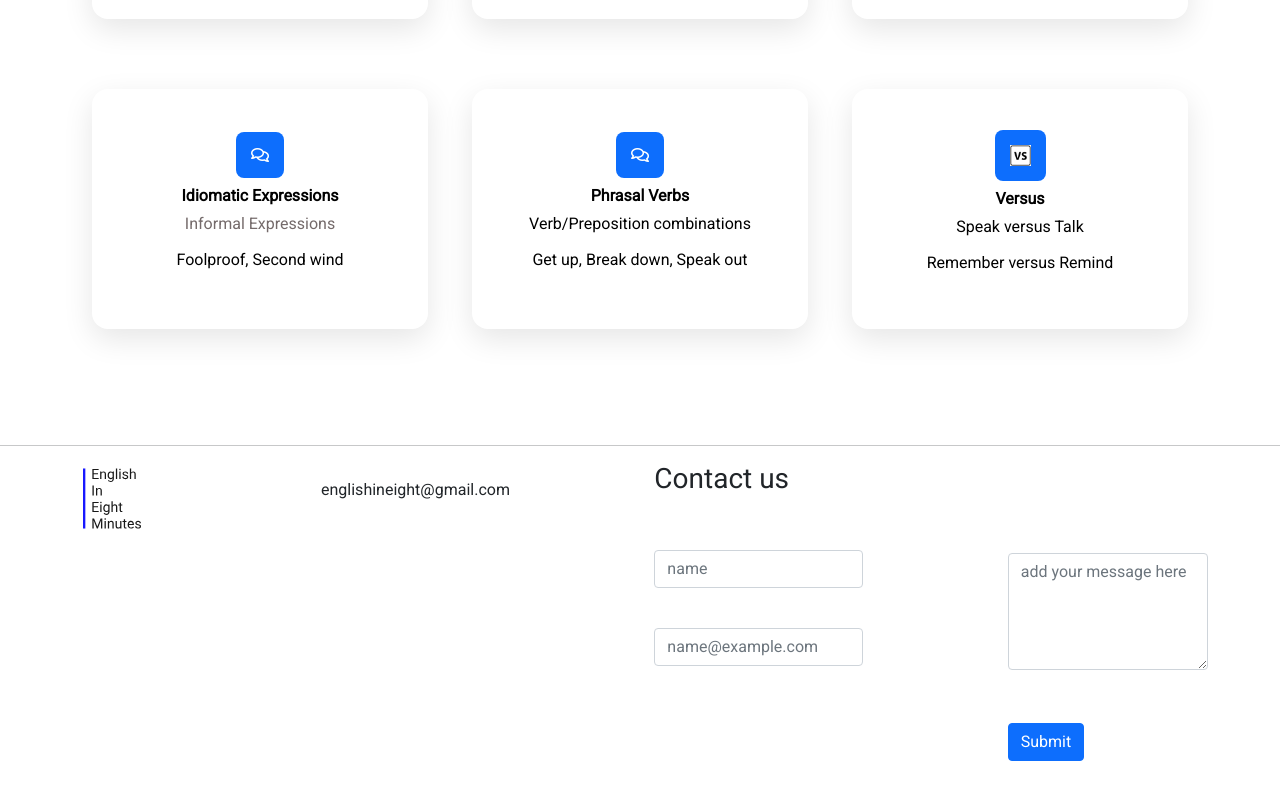
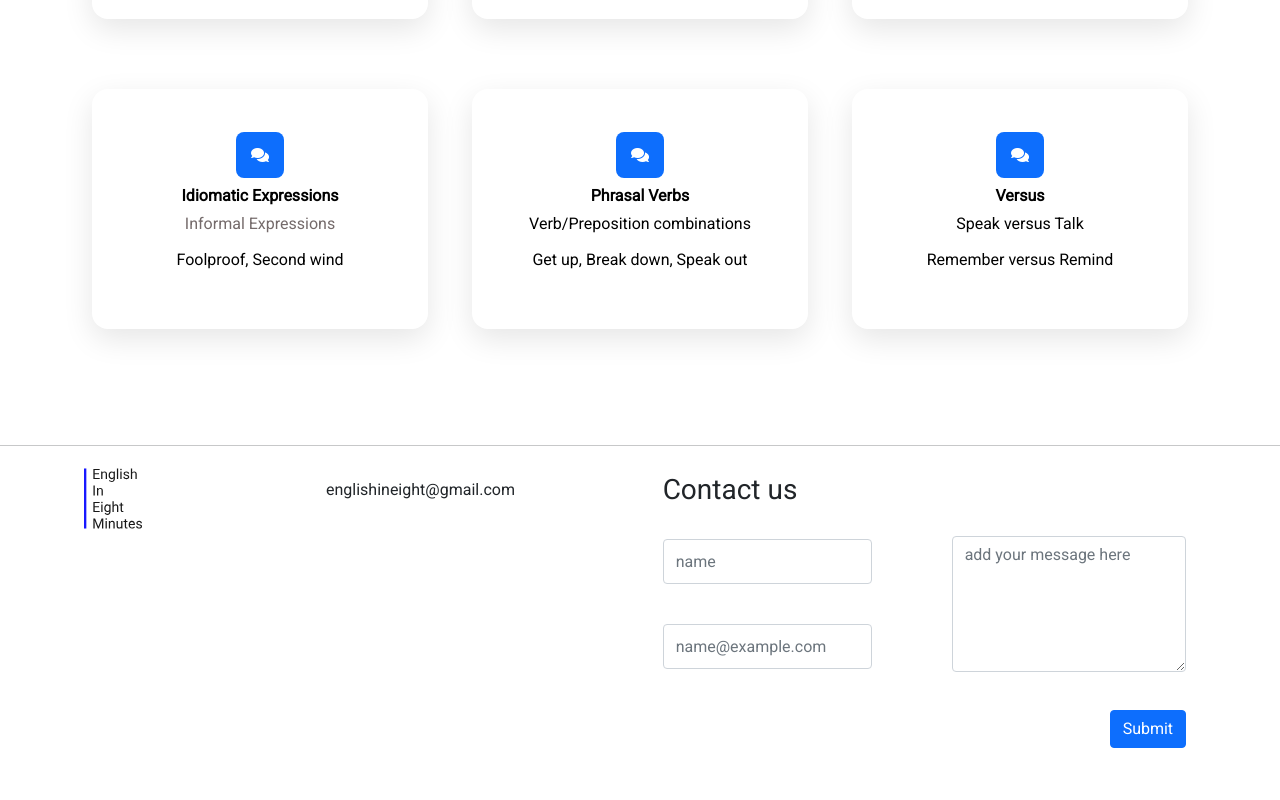
Before and after one commit to ChrisDietrich405/english-in-eight-react-final, a React (Create React App) app: page /home in a window 1280 px wide. Shown: the part 536-1336 px from the top of the page. Before the commit the page ends 1297 px from the top, so only its background shows below. Built offline with nearby package versions, Linux system fonts and the light colour scheme.

Commit message:
improving quiz

```diff
--- a/src/App.js
+++ b/src/App.js
@@ -1,8 +1,4 @@
-//FOOTER
-//footer the last column should be moved to the left a little
-//move email and Contact us down to be centered horizontally with the logo
-//give the inputs some additional height
-//submit move to the right (opposite of where it is right now)
+
 
 //speech bubble icons need to be filled with white
 //replace versus icon with this <span class="material-icons">
--- a/src/components/Footer.js
+++ b/src/components/Footer.js
@@ -1,4 +1,4 @@
-import "../styles/components/footer.scss"
+import "../styles/components/footer.scss";
 
 export default function Footer() {
   return (
@@ -8,26 +8,27 @@ export default function Footer() {
         <div className="logo-email">
           <div className="logo-container">
             <a className="footer-logo" href="#">
-			            	<img style={{width: "130px"}} src="/images/logo.svg" alt="English in Eight Minutes Logo" />
+              <img style={{ width: "130px" }} src="/images/logo.svg" alt="English in Eight Minutes Logo" />
             </a>
           </div>
         </div>
         <div className="contact-info-container">
           <p>englishineight@gmail.com</p>
         </div>
+        <div className="contact-form-text-area-container">
           <div className="contact-form">
             <h3>Contact us</h3>
             <div className="mb-3">
               <label for="exampleFormControlInput1" className="form-label"></label>
-                        <input type="text" className="form-control footer-form-control" id="exampleFormControlInput1" placeholder="name"/>
+              <input type="text" id="footer-input" className="form-control footer-form-control" id="exampleFormControlInput1" placeholder="name" />
             </div>
             <div className="mb-3">
               <label for="exampleFormControlInput1" className="form-label"></label>
-                        <input type="email" className="form-control footer-form-control" id="exampleFormControlInput1" placeholder="name@example.com"/>
+              <input type="email" id="footer-input" className="form-control footer-form-control" id="exampleFormControlInput1" placeholder="name@example.com" />
             </div>
           </div>
           <div>
-                    <div className="mb-3">
+            <div className="mb-3" id="text-area-container">
               <label for="exampleFormControlTextarea1" className="form-label"></label>
               <textarea placeholder="add your message here" className="form-control footer-form-control text-area" id="exampleFormControlTextarea1" rows="3"></textarea>
             </div>
@@ -37,6 +38,6 @@ export default function Footer() {
           </div>
         </div>
       </div>
-
-    )
+    </div>
+  );
 }
--- a/src/pages/Home.js
+++ b/src/pages/Home.js
@@ -1,41 +1,32 @@
-import { Link } from "react-router-dom"
+import { Link } from "react-router-dom";
+import { BiOutline } from "react-icons/bi";
 
 export default function Home() {
   return (
     <div className="home">
-
       <div className="container">
         <hr />
         <h1>
-					Welcome to{" "}
-					<span className="title-span">English in Eight Minutes</span>
+          Welcome to <span className="title-span">English in Eight Minutes</span>
         </h1>
         <p className="title-content">
           {" "}
-					This website offers English lessons you can complete in less
-					than 8 minutes. Pick a topic, study a few minutes, and then
-					do the corresponding exercise. The focus is on English
-					phrasal verbs, grammar, and idiomatic expressions specific
-					to <b> the United States. </b>
+          This website offers English lessons you can complete in less than 8 minutes. Pick a topic, study a few minutes, and then do the corresponding exercise. The focus is on English phrasal verbs, grammar, and idiomatic expressions specific to <b> the United States. </b>
         </p>
       </div>
 
       <div className="container card-container">
-
-
-
         {/* Second Row */}
         <div className="row second-row">
           <div className="col-12 col-md-4 col-sm-12 ">
             <Link to="/noun-categories/noun-definition">
-                        		<div className="noun-examples" >
+              <div className="noun-examples">
                 <i className="fas fa-tree" aria-hidden="true"></i>
                 <p className="content-title-second-row">Nouns</p>
                 <p className="content-definition">people, places and things</p>
                 <p>woman, tree, car</p>
               </div>
             </Link>
-
           </div>
           <div className="col-12 col-md-4 col-sm-6 ">
             <Link to="/present-verb-tenses/verb-definition">
@@ -46,7 +37,6 @@ export default function Home() {
                 <p>run, fight, sing</p>
               </div>
             </Link>
-
           </div>
           <div className="col-12 col-md-4 col-sm-6 ">
             <Link to="/adjective-categories/adjective-definition">
@@ -57,61 +47,41 @@ export default function Home() {
                 <p>smart, strong, funny</p>
               </div>
             </Link>
-
           </div>
-
         </div>
         <div className="row second-row">
           <div className="col-12 col-md-4 col-sm-12">
             <Link to="/noun-categories/noun-definition">
-                        		<div className="noun-examples" >
-								<i className="far fa-comments fa-1.5x" aria-hidden="true"></i>
+              <div className="noun-examples">
+                <i className="fas fa-comments fa-1.5x" aria-hidden="true"></i>
                 <p className="content-title-second-row">Idiomatic Expressions</p>
                 <p className="content-definition">Informal Expressions</p>
                 <p>Foolproof, Second wind</p>
               </div>
             </Link>
-
           </div>
           <div className="col-12 col-md-4 col-sm-6 ">
             <Link to="/present-verb-tenses/verb-definition">
               <div className="verb-examples">
-								{/* <span class="material-icons-outlined">
-chat_bubble
-</span> */}
-							    <i className="far fa-comments comments fa-1.5x" aria-hidden="true"></i>
+                <i className="fas fa-comments comments fa-1.5x" aria-hidden="true"></i>
                 <p className="content-title-second-row">Phrasal Verbs</p>
                 <p>Verb/Preposition combinations</p>
                 <p>Get up, Break down, Speak out</p>
               </div>
             </Link>
-
           </div>
           <div className="col-12 col-md-4 col-sm-6 ">
             <Link to="/versus-categories/versus-definition">
               <div className="adjective-examples">
-								<div className="versus-img-container">
-
-								{/* <span class="material-icons">
-mic_off
-</span> */}
-                    				<img src="/images/versus.png" className="versus-img" aria-hidden="true"/>
-                    			</div>
+                <i className="fas fa-comments comments fa-1.5x" aria-hidden="true"></i>
                 <p className="content-title-second-row">Versus</p>
                 <p>Speak versus Talk</p>
                 <p>Remember versus Remind</p>
               </div>
             </Link>
-
           </div>
-
         </div>
-
       </div>
-
-
-
-
     </div>
   );
 }
--- a/src/styles/components/footer.scss
+++ b/src/styles/components/footer.scss
@@ -1,5 +1,3 @@
-
-
 .footer {
   display: flex;
   justify-content: space-around;
@@ -10,7 +8,7 @@
   }
 
   .footer-logo img {
-        margin-bottom: 4rem;
+    margin-bottom: 64px;
   }
 
   .logo-email {
@@ -19,22 +17,41 @@
     align-items: flex-start;
   }
 
+  .contact-form {
+    margin-bottom: 200px;
+  }
+
   .contact-info-container {
-        margin: 1rem 0 1rem 0;
+    margin: 16px 0 16px 0;
   }
 
   h3 {
-        margin-bottom: 30px;
+    margin-top: 11px;
+  }
+
+  .form-control {
+    height: 45px;
   }
 
   .text-area {
-        height: 117px;
-        margin-top: 67px;
-        width: 200px;
+    height: 136px;
+    margin-bottom: 38px;
+    width: 234px;
   }
 
   .footer-submit-btn {
-        margin-bottom: -86px;
+    margin-bottom: 86px;
+    margin-left: 238px;
+  }
+
+  .contact-form-text-area-container {
+    display: flex;
+    justify-content: space-between;
+    align-items: center;
+  }
+
+  #text-area-container {
+    margin-left: 80px;
   }
 }
 
@@ -43,7 +60,8 @@
     display: flex;
     flex-direction: column;
 
-    .logo-email, .contact-form {
+    .logo-email,
+    .contact-form {
       margin: 1rem 3rem;
     }
   }
--- a/src/styles/components/navbar.scss
+++ b/src/styles/components/navbar.scss
@@ -1,5 +1,3 @@
-
-
 .navbar-brand img {
   width: 130px;
 }
@@ -18,7 +16,7 @@
 .nav-link {
   padding-right: 15px;
   padding-left: 15px;
-	font-size: .8rem;
+  font-size: 1rem;
 }
 
 .dropdown:hover .dropdown-menu {
```
Also changed, not shown: public/images/boxing.png (added). Lines whose indentation alone changed are shown as unchanged.
